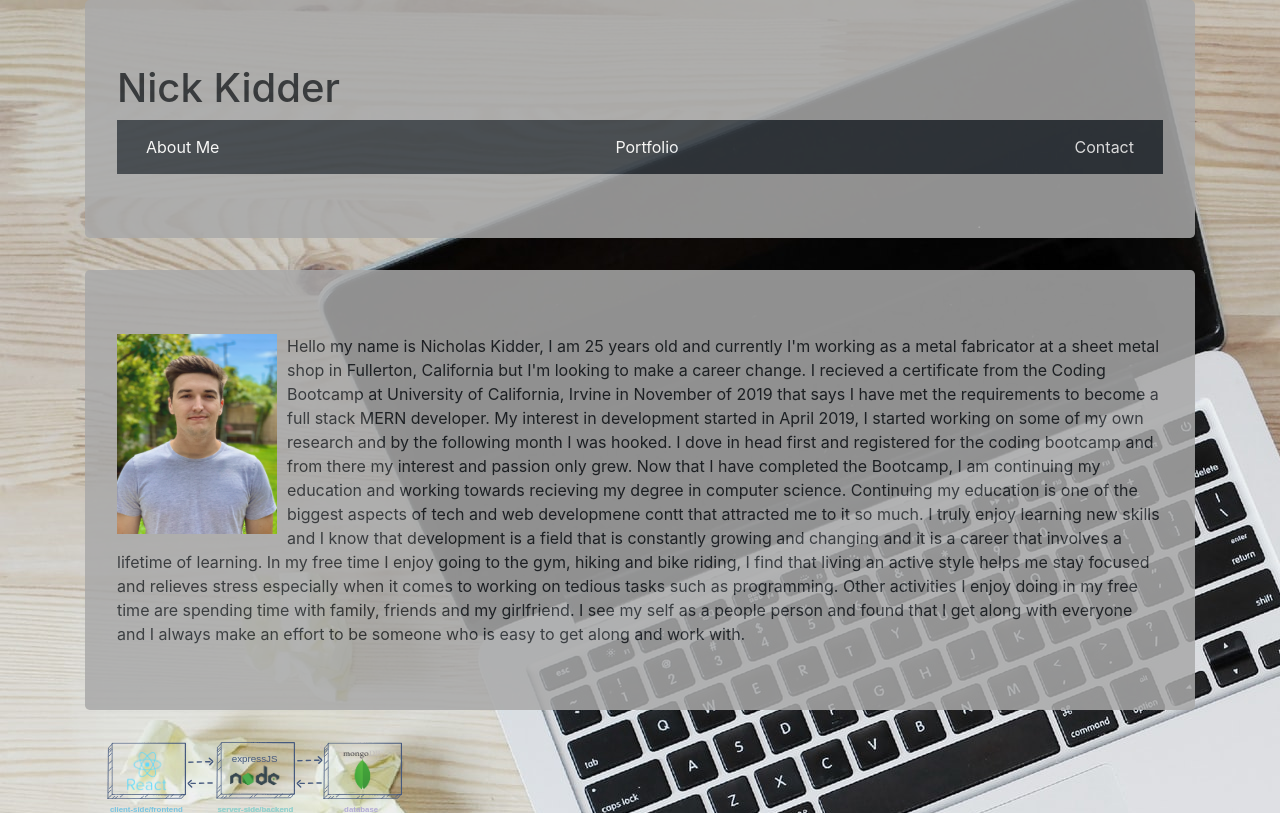
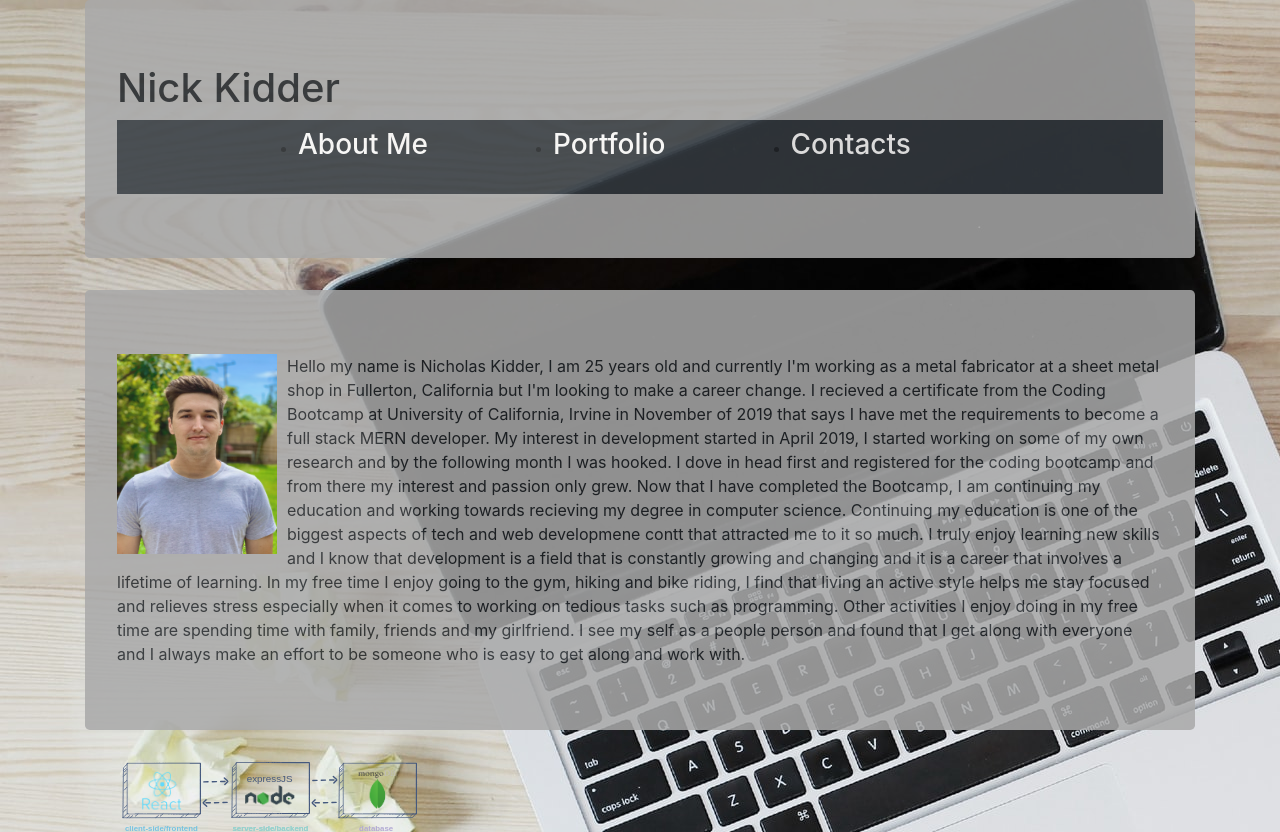
Before and after one commit to nickidder1994/react-portfolio, a React (Create React App) app in the folder portfolio/: page / in a window 1280 px wide. Built offline with nearby package versions, Linux system fonts and the light colour scheme.

Commit message:
added li instead of button

```diff
--- a/portfolio/package.json
+++ b/portfolio/package.json
@@ -10,6 +10,7 @@
     "react": "^16.12.0",
     "react-bootstrap": "^1.0.0-beta.16",
     "react-dom": "^16.12.0",
+    "react-router-dom": "^5.1.2",
     "react-scripts": "3.3.0"
   },
   "scripts": {
--- a/portfolio/src/components/App.css
+++ b/portfolio/src/components/App.css
@@ -16,3 +16,10 @@ p {
 #mern {
     margin-left: 20px;
 }
+li {
+    margin-left: 125px;
+    float: left;
+}
+h3 {
+    color: white;
+}
--- a/portfolio/src/components/header.js
+++ b/portfolio/src/components/header.js
@@ -3,18 +3,36 @@ import Mern from "./images/6392882854363136.svg"
 import self from "./images/IMG_4325.jpeg"
 import "./App.css"
 
+import {
+    BrowserRouter as Router,
+    Switch,
+    Route,
+    Link,
+    Redirect
+  } from "react-router-dom";
+
 
 function Name() {
     return (
          <div className = "container">
+             <Router>
             <div className = "jumbotron">
                 <h1> Nick Kidder</h1>
                      <nav className="navbar navbar-dark bg-dark">
-                        <button type="button" class="btn btn-dark">About Me</button>
-                        <button type="button" class="btn btn-dark">Portfolio</button>
-                        <button type="button" class="btn btn-dark">Contact</button>
+                        <ul>
+                            <li>
+                                <Link to="/"><h3>About Me</h3></Link>
+                            </li>
+                            <li>
+                                <Link to="./components/portfolio"><h3>Portfolio</h3></Link>
+                            </li>
+                            <li>
+                                <Link to="./contacts"><h3>Contacts</h3></Link>
+                            </li>
+                        </ul>
                     </nav>
                 </div>
+        </Router>
             <div className="jumbotron">
                     <img src={self} alt="" id="self" width="170" height="200"/>
                 <p>Hello my name is Nicholas Kidder, I am 25 years old and currently I'm working as a metal fabricator at a sheet metal shop in Fullerton, California but I'm looking to make a career change.
@@ -23,7 +41,9 @@ function Name() {
                 I dove in head first and registered for the coding bootcamp and from there my interest and passion only grew.
                  Now that I have completed the Bootcamp, I am continuing my education and working towards recieving my degree in computer science. Continuing my education is one of the biggest aspects of tech and web developmene contt that attracted me to it so much. I truly enjoy learning new skills and I know that development is a field that is constantly growing and changing and it is a career that involves a lifetime of learning. In my free time I enjoy going to the gym, hiking and bike riding, I find that living an active style helps me stay focused and relieves stress especially when it comes to working on tedious tasks such as programming. Other activities I enjoy doing in my free time are spending time with family, friends and my girlfriend. I see my self as a people person and found that I get along with everyone and I always make an effort to be someone who is easy to get along and work with.</p>
             </div>
+                <div className="container">
                     <img src={Mern} alt="" id="mern" width="300"/>
+                </div>
                 </div>
     )
 }
```
Also changed, not shown: portfolio/src/App.js (+7 -2 lines), portfolio/src/components/portfolio.js (+17 -0 lines), 1 other file (tests, documents, lock files or other folders). Lines whose indentation alone changed are shown as unchanged.
